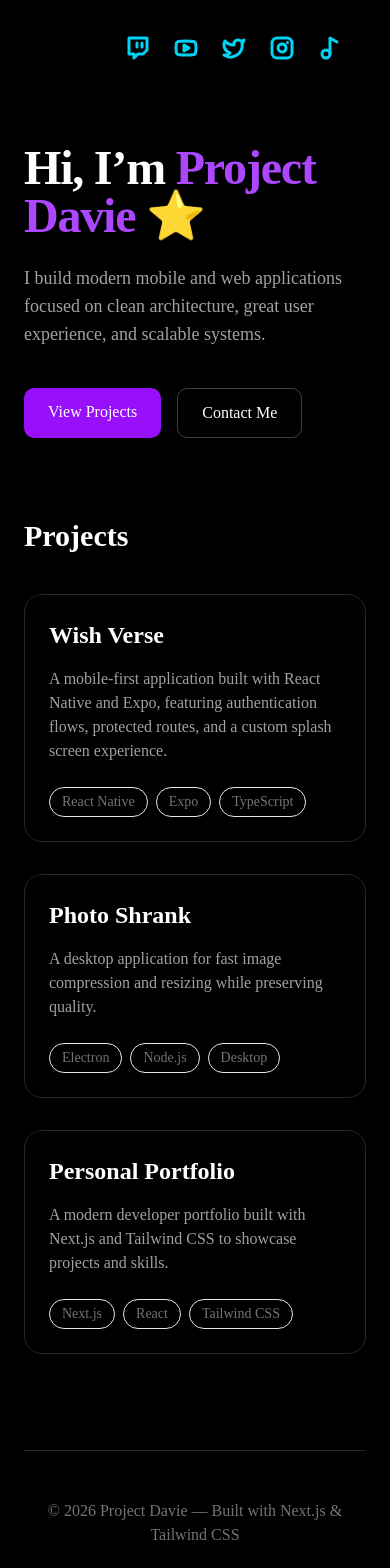
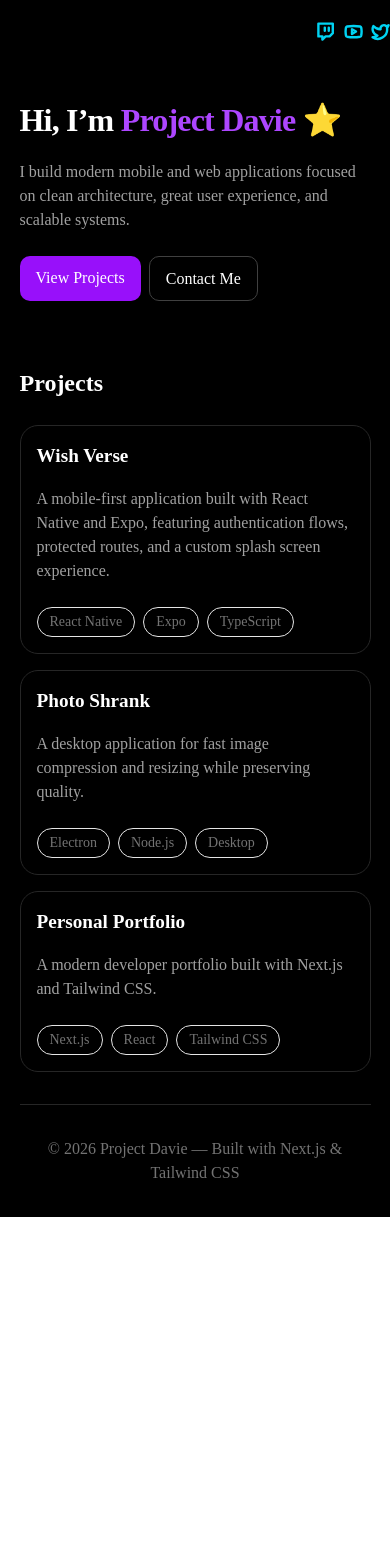
Before and after one commit to ProjectDavie/personal-portfolio, a Next.js app: page / in a window 390 px wide. Shown: the top 1568 px of the page. After the commit the page ends 1217 px from the top, so only its background shows below. Built offline with nearby package versions, Linux system fonts and the light colour scheme.

Commit message:
phone sizing

```diff
--- a/app/page.tsx
+++ b/app/page.tsx
@@ -1,42 +1,45 @@
 "use client";
 
 import Link from "next/link";
-import { PortfolioNavbar } from "@/components/PortfolioNavbar"; // import the navbar component
+import { PortfolioNavbar } from "@/components/PortfolioNavbar";
 
 export default function HomePage() {
   return (
-    <main className="relative min-h-screen bg-black text-white px-6 md:px-12">
-      {/* Sticky Transparent Navbar */}
+    <main className="relative min-h-screen bg-black text-white px-[5vw]">
+
+      {/* Navbar */}
       <div className="fixed top-0 left-0 w-full z-50 bg-black/30 backdrop-blur-md">
-        <div className="max-w-7xl mx-auto px-6 md:px-12 py-4">
+        <div className="w-full max-w-[1200px] mx-auto py-[clamp(0.5rem,2vw,1rem)]">
           <PortfolioNavbar />
         </div>
       </div>
 
-      {/* Add top padding so content doesn't hide behind navbar */}
-      <div className="pt-28">
+      {/* Content Wrapper */}
+      <div className="pt-[clamp(4rem,10vw,6rem)]">
+
         {/* Hero Section */}
-        <section className="max-w-5xl mx-auto pt-8 pb-20">
-          <h1 className="text-5xl md:text-6xl font-extrabold tracking-tight">
+        <section className="w-full max-w-[1200px] mx-auto py-[clamp(2rem,6vw,5rem)]">
+
+          <h1 className="font-extrabold tracking-tight text-[clamp(2rem,5vw,3.5rem)]">
             Hi, I’m <span className="text-purple-500">Project Davie ⭐</span>
           </h1>
 
-          <p className="mt-6 text-lg md:text-xl text-neutral-400 max-w-2xl">
+          <p className="mt-[clamp(1rem,3vw,2rem)] text-[clamp(1rem,2.5vw,1.25rem)] text-neutral-400 max-w-[600px]">
             I build modern mobile and web applications focused on clean
             architecture, great user experience, and scalable systems.
           </p>
 
-          <div className="mt-10 flex gap-4">
+          <div className="mt-[clamp(1.5rem,4vw,3rem)] flex flex-wrap gap-[clamp(0.5rem,2vw,1rem)]">
             <Link
               href="#projects"
-              className="rounded-lg bg-purple-600 px-6 py-3 font-medium hover:bg-purple-700 transition"
+              className="rounded-lg bg-purple-600 px-[clamp(1rem,3vw,1.5rem)] py-[clamp(0.6rem,2vw,0.9rem)] font-medium hover:bg-purple-700 transition"
             >
               View Projects
             </Link>
 
             <Link
               href="#contact"
-              className="rounded-lg border border-neutral-700 px-6 py-3 font-medium hover:border-neutral-500 transition"
+              className="rounded-lg border border-neutral-700 px-[clamp(1rem,3vw,1.5rem)] py-[clamp(0.6rem,2vw,0.9rem)] font-medium hover:border-neutral-500 transition"
             >
               Contact Me
             </Link>
@@ -44,16 +47,22 @@ export default function HomePage() {
         </section>
 
         {/* Projects Section */}
-        <section id="projects" className="max-w-5xl mx-auto pb-24">
-          <h2 className="text-3xl font-bold mb-10">Projects</h2>
+        <section
+          id="projects"
+          className="w-full max-w-[1200px] mx-auto py-[clamp(2rem,6vw,5rem)]"
+        >
+          <h2 className="text-[clamp(1.5rem,4vw,2rem)] font-bold mb-[clamp(1.5rem,4vw,3rem)]">
+            Projects
+          </h2>
 
-          <div className="grid gap-8 md:grid-cols-2">
-            {/* Wish Verse */}
+          <div className="grid gap-[clamp(1rem,3vw,2rem)] md:grid-cols-2">
+
+            {/* Project Card */}
             <Link
               href="/projects/wish-verse"
-              className="group rounded-2xl border border-neutral-800 p-6 hover:border-purple-500 transition"
+              className="group rounded-2xl border border-neutral-800 p-[clamp(1rem,3vw,2rem)] hover:border-purple-500 transition"
             >
-              <h3 className="text-2xl font-semibold group-hover:text-purple-400 transition">
+              <h3 className="text-[clamp(1.2rem,3vw,1.5rem)] font-semibold group-hover:text-purple-400 transition">
                 Wish Verse
               </h3>
 
@@ -70,12 +79,11 @@ export default function HomePage() {
               </div>
             </Link>
 
-            {/* Photo Shrank */}
             <Link
               href="/projects/photo-shrank"
-              className="group rounded-2xl border border-neutral-800 p-6 hover:border-purple-500 transition"
+              className="group rounded-2xl border border-neutral-800 p-[clamp(1rem,3vw,2rem)] hover:border-purple-500 transition"
             >
-              <h3 className="text-2xl font-semibold group-hover:text-purple-400 transition">
+              <h3 className="text-[clamp(1.2rem,3vw,1.5rem)] font-semibold group-hover:text-purple-400 transition">
                 Photo Shrank
               </h3>
 
@@ -91,18 +99,16 @@ export default function HomePage() {
               </div>
             </Link>
 
-            {/* Personal Portfolio */}
             <Link
               href="/projects/personal-portfolio"
-              className="group rounded-2xl border border-neutral-800 p-6 hover:border-purple-500 transition"
+              className="group rounded-2xl border border-neutral-800 p-[clamp(1rem,3vw,2rem)] hover:border-purple-500 transition"
             >
-              <h3 className="text-2xl font-semibold group-hover:text-purple-400 transition">
+              <h3 className="text-[clamp(1.2rem,3vw,1.5rem)] font-semibold group-hover:text-purple-400 transition">
                 Personal Portfolio
               </h3>
 
               <p className="mt-4 text-neutral-400">
-                A modern developer portfolio built with Next.js and Tailwind CSS
-                to showcase projects and skills.
+                A modern developer portfolio built with Next.js and Tailwind CSS.
               </p>
 
               <div className="mt-6 flex flex-wrap gap-2 text-sm text-neutral-500">
@@ -111,13 +117,14 @@ export default function HomePage() {
                 <span className="rounded-full border px-3 py-1">Tailwind CSS</span>
               </div>
             </Link>
+
           </div>
         </section>
 
         {/* Footer */}
         <footer
           id="contact"
-          className="border-t border-neutral-800 py-12 text-center text-neutral-500"
+          className="border-t border-neutral-800 py-[clamp(2rem,5vw,3rem)] text-center text-neutral-500"
         >
           <p>
             © {new Date().getFullYear()} Project Davie — Built with Next.js &
--- a/components/PortfolioNavbar.tsx
+++ b/components/PortfolioNavbar.tsx
@@ -6,7 +6,7 @@ import {
   Youtube,
   Twitter,
   Instagram,
-  Music2, // TikTok alternative
+  Music2,
 } from "lucide-react";
 import { cn } from "@/lib/utils";
 
@@ -15,39 +15,35 @@ const socialLinks = [
   { icon: Youtube, href: "https://youtube.com/ProjectDavie", label: "YouTube" },
   { icon: Twitter, href: "https://x.com/ProjectDavie", label: "X.com" },
   { icon: Instagram, href: "https://instagram.com/ProjectDavie", label: "Instagram" },
-  { icon: Music2, href: "https://tiktok.com//ProjectDavie", label: "TikTok" },
+  { icon: Music2, href: "https://tiktok.com/@ProjectDavie", label: "TikTok" },
 ];
 
 export function PortfolioNavbar() {
   return (
-    // Sticky header, 100% transparent, spans full width
-    <header className="sticky top-0 z-50 w-full bg-transparent">
-      {/* Using 'w-full' instead of 'container' to stretch the whole page length.
-          'justify-end' pushes all content (the icons) to the far right.
-      */}
-      <div className="flex h-16 w-full items-center justify-end px-6 md:px-12">
+    <header className="w-full">
+      <div className="flex w-full items-center justify-end h-[clamp(3rem,6vw,4rem)]">
 
-        {/* Social Media Icons Group */}
-        <div className="flex items-center gap-6">
-          {socialLinks.map((social) => (
+        <div className="flex items-center gap-[clamp(0.5rem,2vw,1.5rem)]">
+          {socialLinks.map((social, index) => (
             <a
               key={social.label}
               href={social.href}
               target="_blank"
               rel="noopener noreferrer"
               className={cn(
-                "transition-transform hover:scale-110",
-                "text-cyan-400" // Bright Cyan color
+                "transition-transform hover:scale-110 text-cyan-400",
+                index > 2 && "hidden sm:inline-flex"
               )}
             >
               <social.icon
-                className="h-6 w-6"
-                strokeWidth={3} // Makes the icon appear "bold"
+                className="h-[clamp(1.2rem,2.5vw,1.5rem)] w-[clamp(1.2rem,2.5vw,1.5rem)]"
+                strokeWidth={3}
               />
               <span className="sr-only">{social.label}</span>
             </a>
           ))}
         </div>
+
       </div>
     </header>
   );
```
